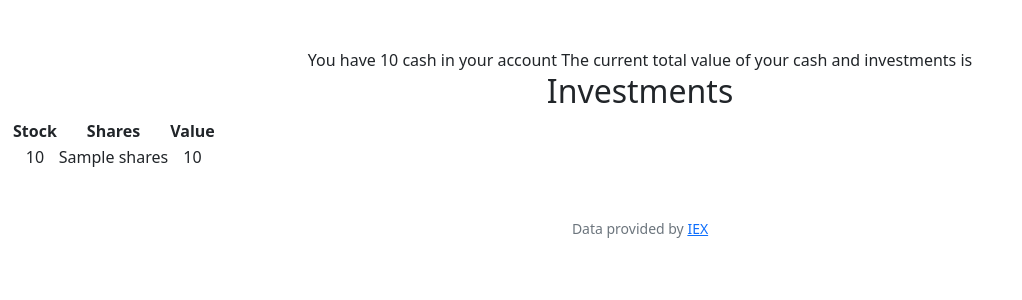
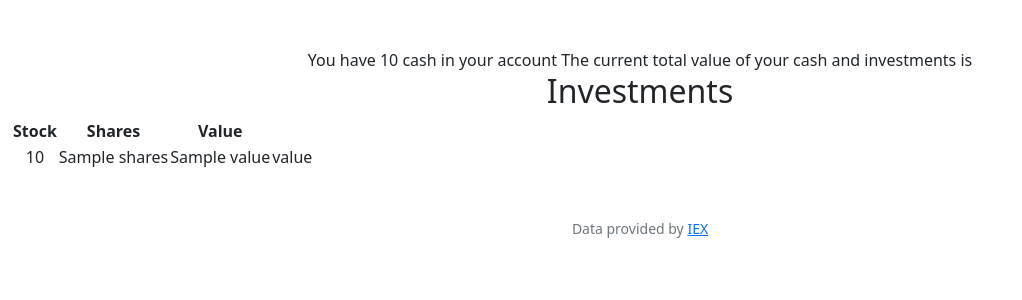
Before and after one commit to WorcestershireSource/CS50_Introduction_to_CS, a Flask app: template finance/templates/index.html in a window 1280 px wide. Shown: the part 76-376 px from the top of the page, without its empty margins (0-1022 px from the left). Run offline with Flask 2, Linux system fonts and the light colour scheme; the template is opened without the code that fills it: most values are stand-ins (such as "Sample title", 1, 10 or a date in 2020); some libraries are stand-ins or nearby versions.

Commit message:
Tue, May 31, 2022, 3:54 AM +00:00

```diff
--- a/finance/app.py
+++ b/finance/app.py
@@ -43,21 +43,25 @@ def after_request(response):
 @app.route("/")
 @login_required
 def index():
-    index_table = db.execute("SELECT * from current WHERE user_id = ?", session["user_id"])
     tmp = db.execute("SELECT cash FROM users WHERE id = ?", session["user_id"])
     balance = usd(tmp[0]["cash"])
 
     #Having trouble here
     tmp2 = db.execute("SELECT stock, shares FROM current WHERE user_id = ?", session["user_id"])
 
-    stock_totals = []
-    for stock in tmp2:
+    print(tmp2[0]["stock"])
+    count = len(tmp2)
+
+    index_table = []
+    for i in range(count):
+        stock = tmp2[i]["stock"]
         price = lookup(stock)
-        value = tmp2[stock]["shares"] * price["price"]
-        tmp_dict = {"stock": stock, "value": value}
-        stock_totals.append(tmp_dict)
+        shares = tmp2[i]["shares"]
+        value = float(shares) * float(price["price"])
+        tmp_dict = {"stock": stock, "Shares": shares, "Value": value}
+        index_table.append(tmp_dict)
 
-    return render_template("index.html", index_table=index_table, balance=balance, stock_totals=stock_totals)
+    return render_template("index.html", index_table=index_table, balance=balance)
 
 
 
--- a/finance/templates/index.html
+++ b/finance/templates/index.html
@@ -24,7 +24,8 @@
                 <tr>
                     <td>{{ stock["stock"] }} </td>
                     <td>{{ stock["shares"] }}</td>
-                    <td>{{ share_totals[stock] }} </td>
+                    <td>{{ stock["value"] }}</td>
+                    <td>value </td>
                 </tr>
                 {% endfor %}
             </tbody>
```
